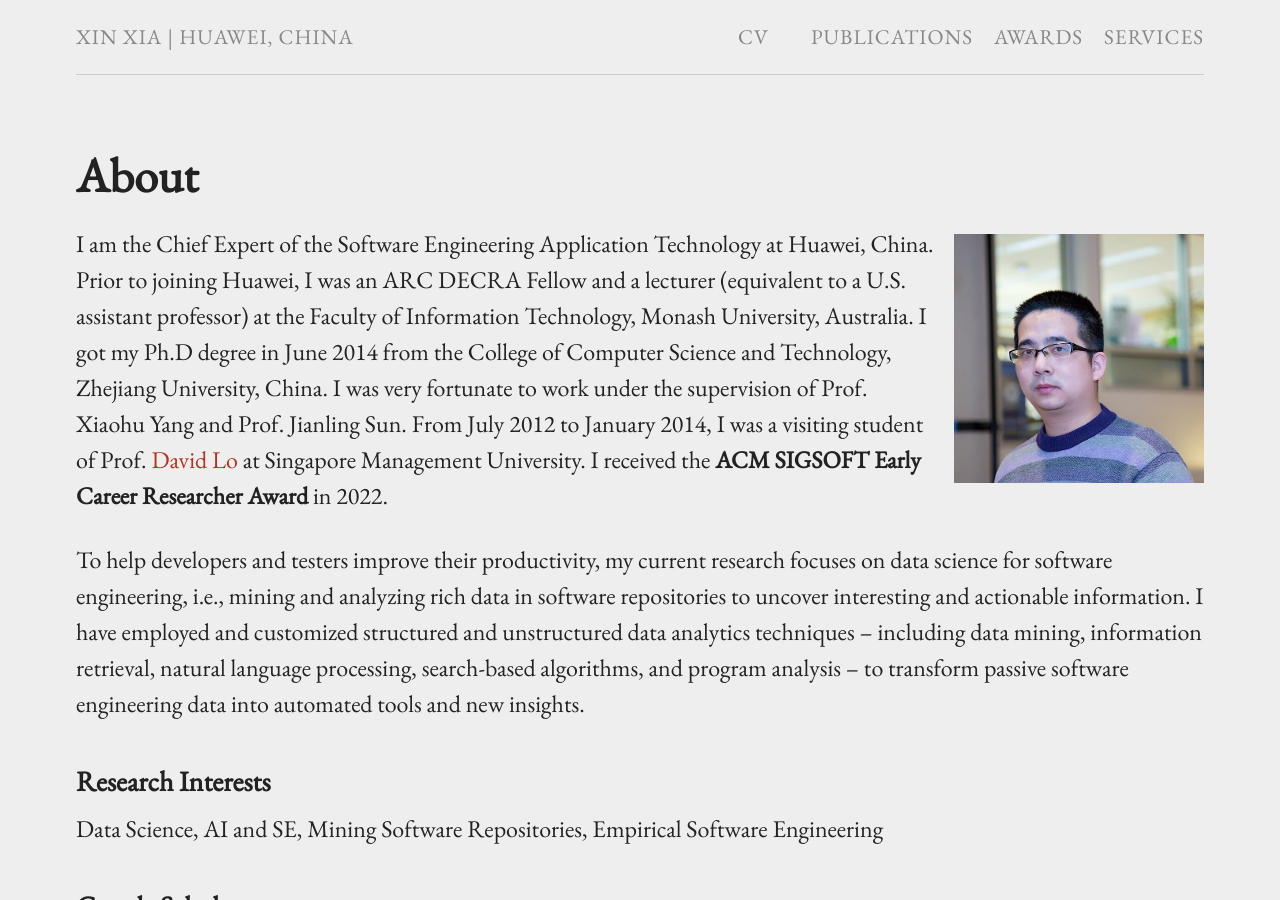
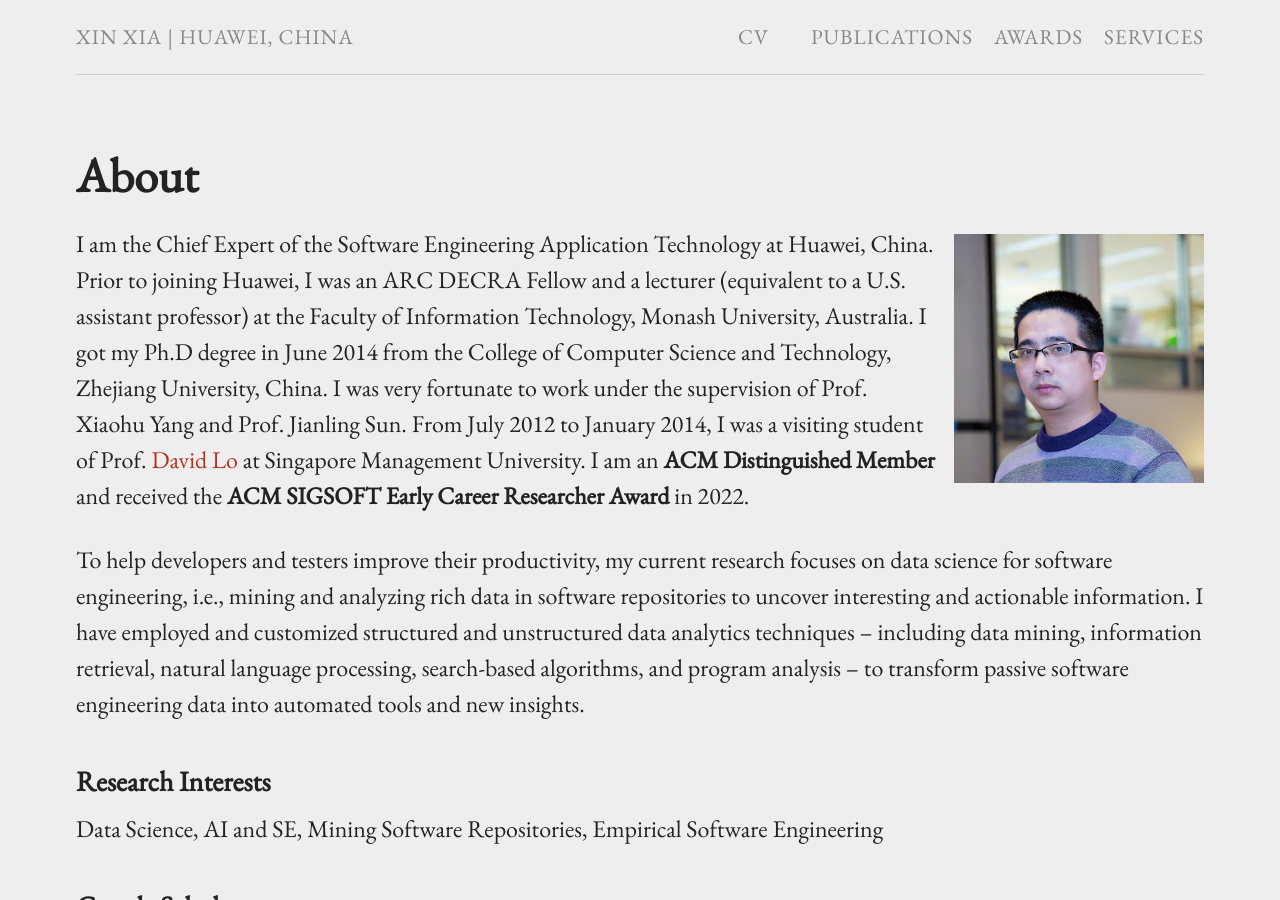
Before and after one commit to xin-xia/xin-xia.github.io, a Jekyll site: the page built from index.md, in a window 1280 px wide and 900 px high. Built offline with Jekyll 4.4.1, drawn with Linux system fonts in a browser that asks for light colours.

Commit message:
Update index.md

```diff
--- a/index.md
+++ b/index.md
@@ -6,7 +6,7 @@ permalink: /
 
 {% include image.html url="images/Xin.jpg" caption="" width="250px"   align="right" %}
 
-I am the Chief Expert of the Software Engineering Application Technology at Huawei, China. Prior to joining Huawei, I was  an ARC DECRA Fellow and a lecturer (equivalent to a U.S. assistant professor) at the Faculty of Information Technology, Monash University, Australia. I got my Ph.D degree in June 2014 from the College of Computer Science and Technology,  Zhejiang University, China.  I was very fortunate to work under the supervision of  Prof. Xiaohu Yang  and Prof. Jianling Sun. From July  2012 to January 2014, I was a visiting student of Prof. [David Lo] at Singapore Management University. I received the <strong>ACM SIGSOFT Early Career Researcher Award</strong> in 2022.
+I am the Chief Expert of the Software Engineering Application Technology at Huawei, China. Prior to joining Huawei, I was  an ARC DECRA Fellow and a lecturer (equivalent to a U.S. assistant professor) at the Faculty of Information Technology, Monash University, Australia. I got my Ph.D degree in June 2014 from the College of Computer Science and Technology,  Zhejiang University, China.  I was very fortunate to work under the supervision of  Prof. Xiaohu Yang  and Prof. Jianling Sun. From July  2012 to January 2014, I was a visiting student of Prof. [David Lo] at Singapore Management University. I am an <strong>ACM Distinguished Member</strong> and received the <strong>ACM SIGSOFT Early Career Researcher Award</strong> in 2022.
 
 
 To help developers and testers improve their productivity, my current research focuses on data science for software engineering, i.e., mining and analyzing
```
